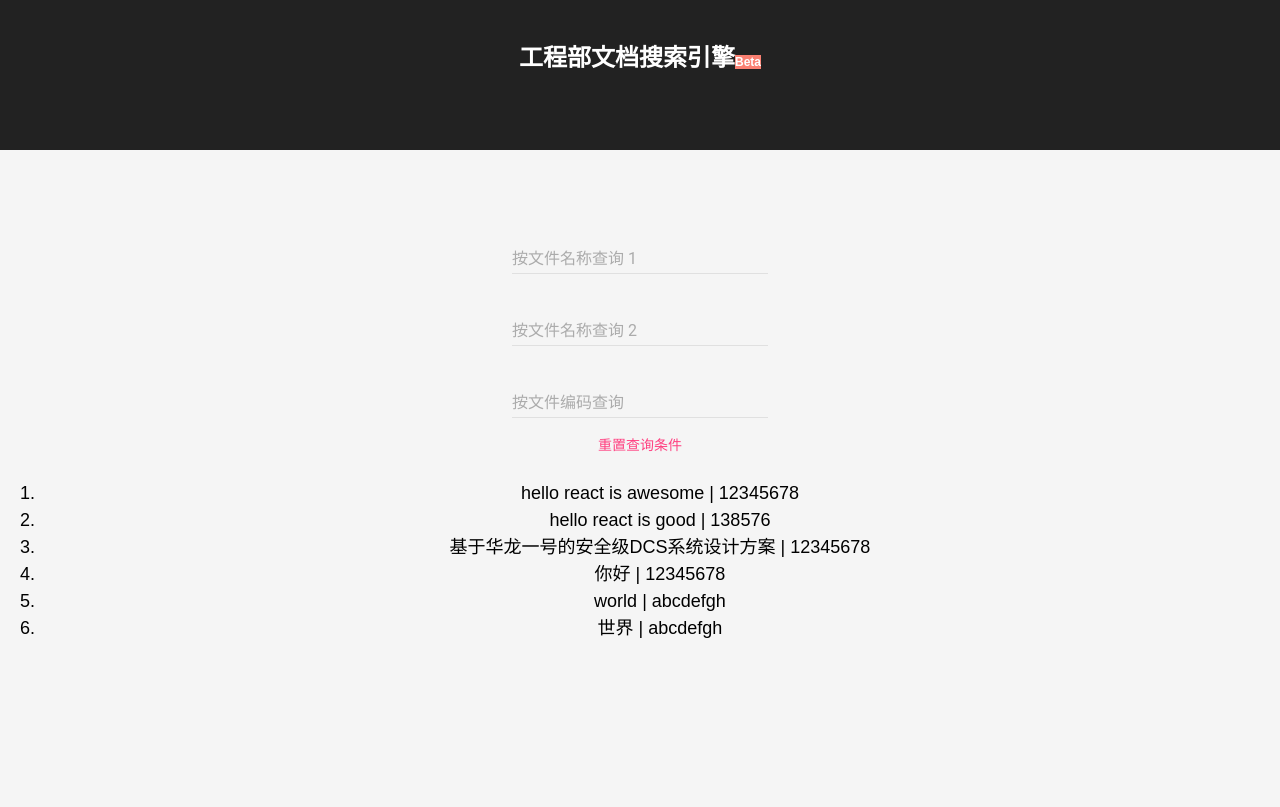
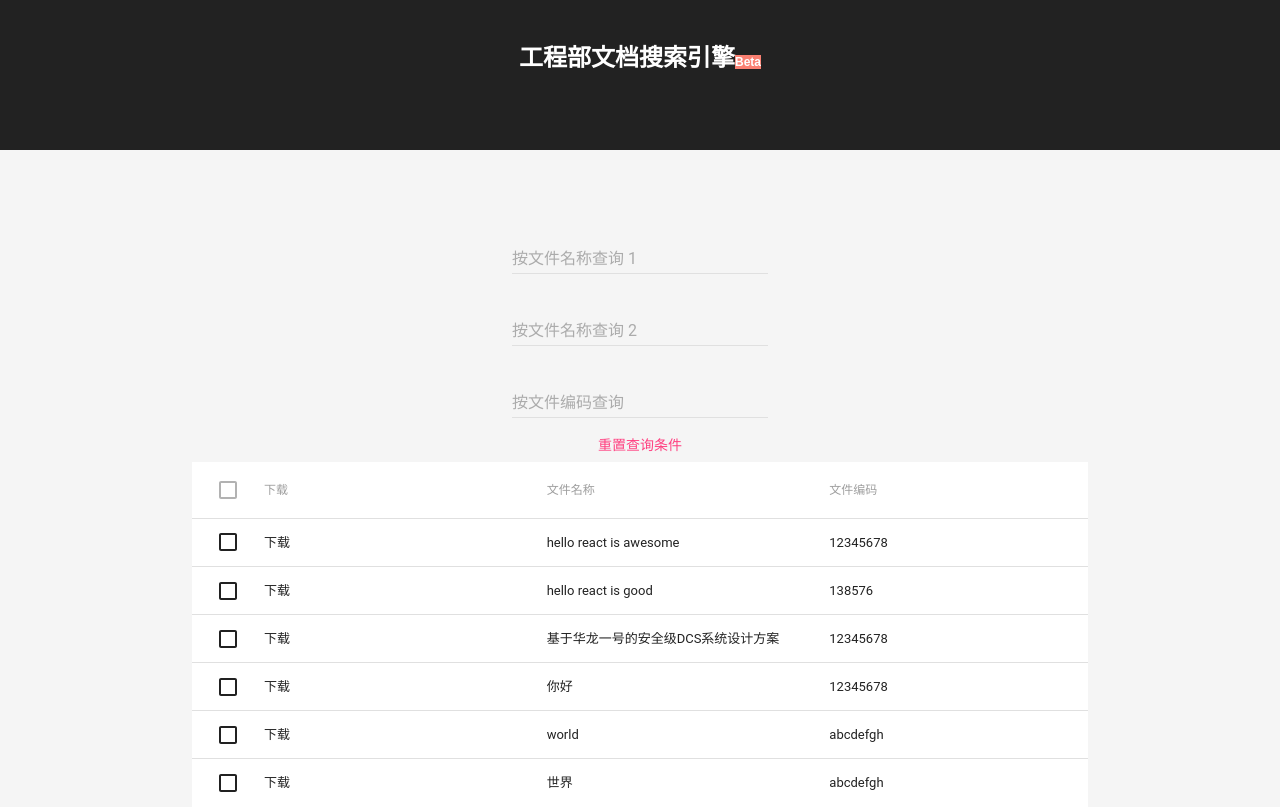
Before and after one commit to musray/doc-search-app, a React (Create React App) app: page / in a window 1280 px wide. Built offline with nearby package versions, Linux system fonts and the light colour scheme; what react-tap-event-plugin would draw is missing.

Commit message:
introduce documents table

```diff
--- a/src/App.js
+++ b/src/App.js
@@ -4,6 +4,14 @@ import './App.css';
 import TextField from 'material-ui/TextField';
 import injectTapEventPlugin from 'react-tap-event-plugin';
 import FlatButton from 'material-ui/FlatButton';
+import {
+  Table,
+  TableBody,
+  TableHeader,
+  TableHeaderColumn,
+  TableRow,
+  TableRowColumn,
+} from 'material-ui/Table';
 
 // Needed for onTouchTap
 // http://stackoverflow.com/a/34015469/988941
@@ -91,15 +99,34 @@ class App extends Component {
             />
 
         </div>
-        <div className="App-intro">
-          <ol>
+        {/*<div className="App-intro">*/}
+          {/*<ol>*/}
+            {/*{showingDocs.map(doc => (*/}
+                {/*<div>*/}
+                  {/*<li key={doc.index}>{doc.title} | {doc.index}</li>*/}
+                {/*</div>*/}
+            {/*))}*/}
+          {/*</ol>*/}
+        {/*</div>*/}
+        <Table style={{ width: "70%", marginLeft: "15%", marginRight: "15%" }}>
+          <TableHeader>
+            <TableRow>
+              <TableHeaderColumn>下载</TableHeaderColumn>
+              <TableHeaderColumn>文件名称</TableHeaderColumn>
+              <TableHeaderColumn>文件编码</TableHeaderColumn>
+            </TableRow>
+          </TableHeader>
+          <TableBody>
             {showingDocs.map(doc => (
-                <div>
-                  <li key={doc.index}>{doc.title} | {doc.index}</li>
-                </div>
+              <TableRow>
+                <TableRowColumn><a href={doc.url}>下载</a></TableRowColumn>
+                <TableRowColumn>{doc.title}</TableRowColumn>
+                <TableRowColumn>{doc.index}</TableRowColumn>
+              </TableRow>
             ))}
-          </ol>
-        </div>
+
+          </TableBody>
+        </Table>
       </div>
     );
   }
```
